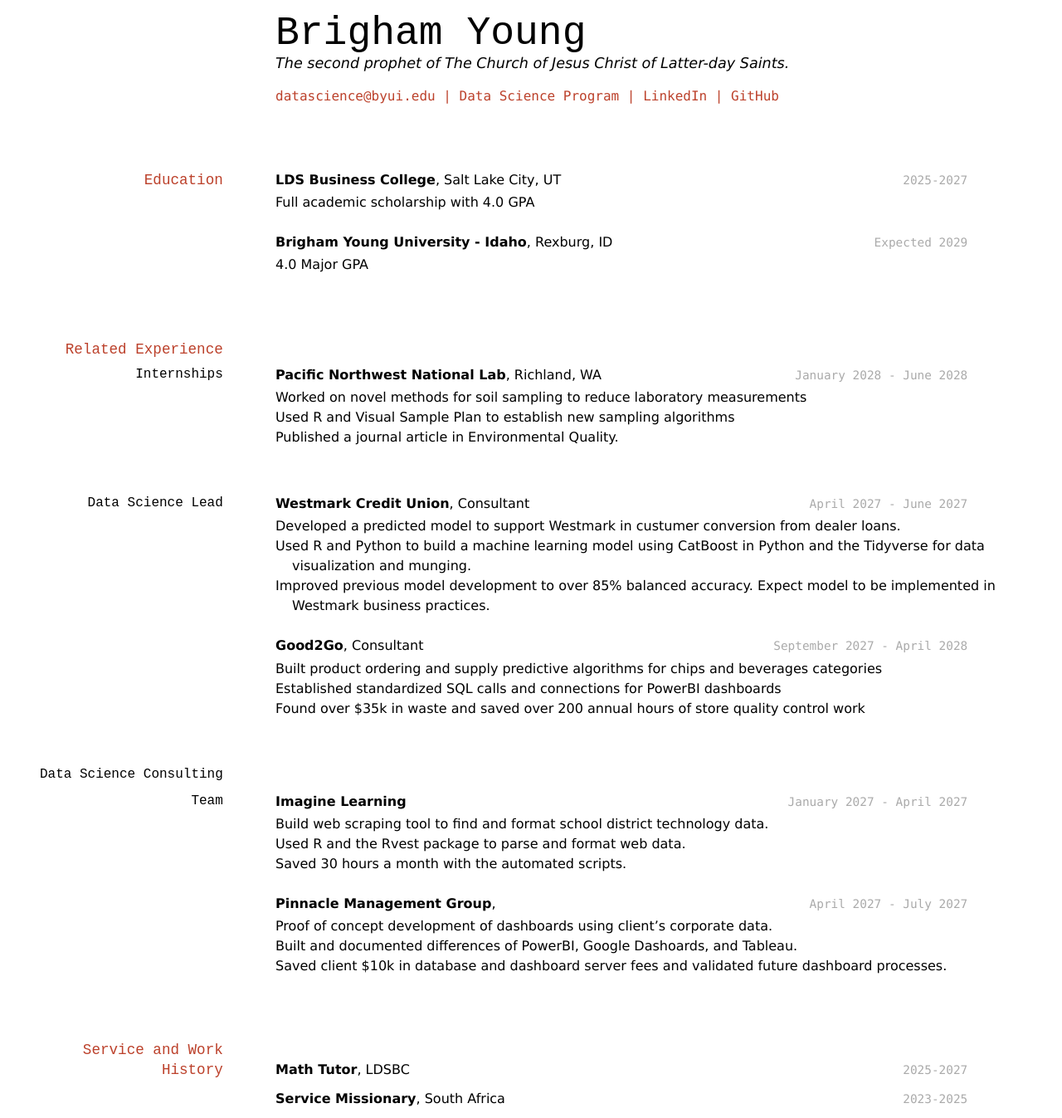
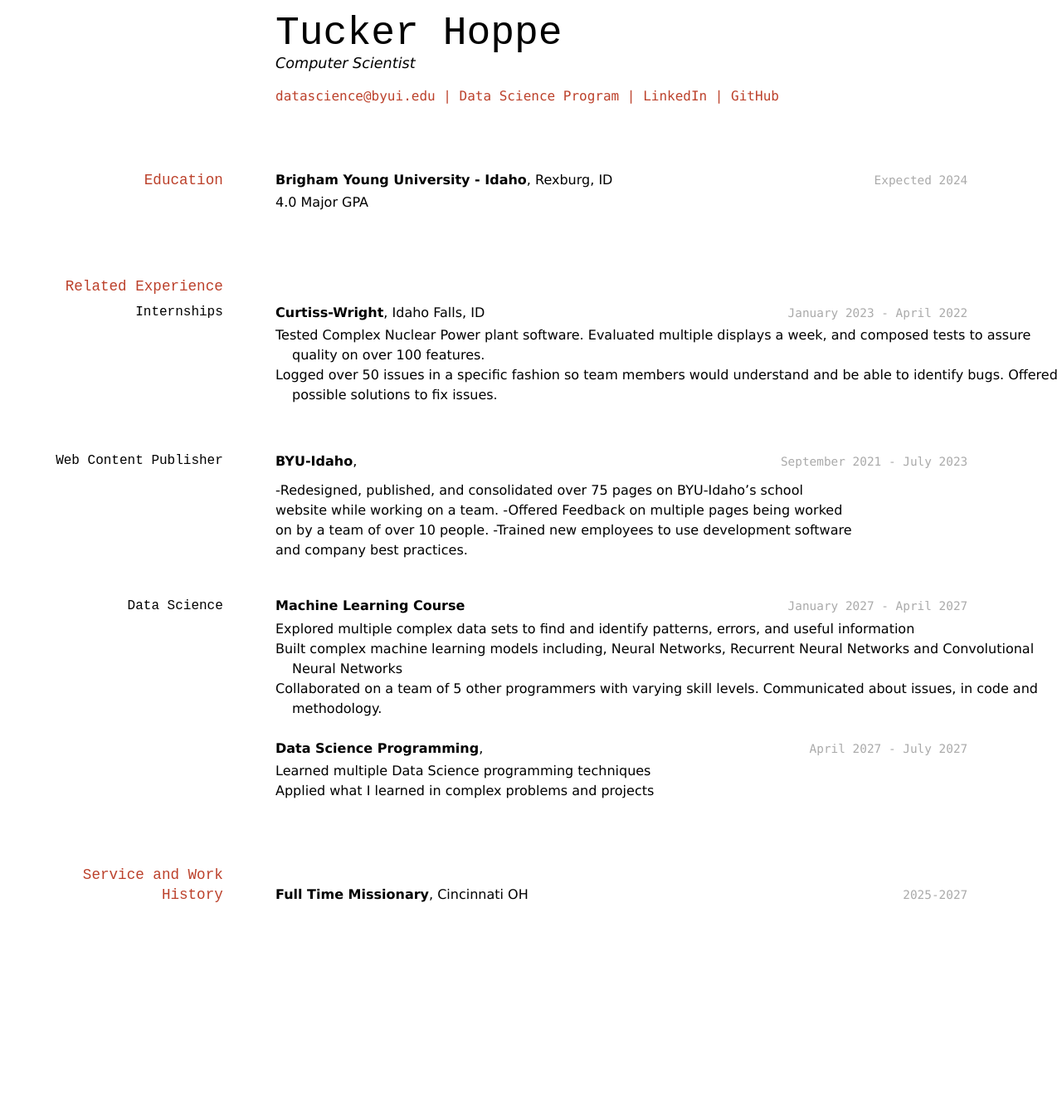
Before and after one commit to tuckerhoppe/Hoppe-Resume, a Jekyll site: the page built from docs/index.md, in a window 1280 px wide. Shown: the whole page at 83% size. Built offline with Jekyll 4.4.1, drawn with Linux system fonts in a browser that asks for light colours; after the commit the page ends 1101 px from its top, so only the background shows below that.

Commit message:
Update index.md
Creating my resume and updating according to feedback

```diff
--- a/docs/index.md
+++ b/docs/index.md
@@ -1,9 +1,9 @@
 ---
 layout: cv
-title: Brigham Young's Resume
+title: Tucker Hoppe's Resume
 ---
-# Brigham Young
-The second prophet of The Church of Jesus Christ of Latter-day Saints.
+# Tucker Hoppe
+Computer Scientist
 
 <div id="webaddress">
 <a href="datascience@byui.edu">datascience@byui.edu</a>
@@ -16,12 +16,8 @@ The second prophet of The Church of Jesus Christ of Latter-day Saints.
 
 ## Education
 
-`2025-2027`
-__LDS Business College__, Salt Lake City, UT
 
-- Full academic scholarship with 4.0 GPA
-
-`Expected 2029`
+`Expected 2024`
 __Brigham Young University - Idaho__, Rexburg, ID
 
 - 4.0 Major GPA
@@ -31,57 +27,48 @@ __Brigham Young University - Idaho__, Rexburg, ID
 
 ### Internships
 
-`January 2028 - June 2028`
-__Pacific Northwest National Lab__, Richland, WA
+`January 2023 - April 2022`
+__Curtiss-Wright__, Idaho Falls, ID
 
-- Worked on novel methods for soil sampling to reduce laboratory measurements
-- Used R and Visual Sample Plan to establish new sampling algorithms
-- Published a journal article in Environmental Quality.
+- Tested Complex Nuclear Power plant software. Evaluated multiple displays a week, and composed tests to assure quality on over 100 features.
+- Logged over 50 issues in a specific fashion so team members would understand and be able to identify bugs. Offered possible solutions to fix issues.
 
-### Data Science Lead
 
-`April 2027 - June 2027`
-__Westmark Credit Union__, Consultant
+### Web Content Publisher
 
-- Developed a predicted model to support Westmark in custumer conversion from dealer loans.
-- Used R and Python to build a machine learning model using CatBoost in Python and the Tidyverse for data visualization and munging.
-- Improved previous model development to over 85% balanced accuracy. Expect model to be implemented in Westmark business practices.
+`September 2021 - July 2023`
+__BYU-Idaho__,
 
-`September 2027 - April 2028`
-__Good2Go__, Consultant
+ -Redesigned, published, and consolidated over 75 pages on BYU-Idaho's school website while working on a team.
+ -Offered Feedback on multiple pages being worked on by a team of over 10 people.
+ -Trained new employees to use development software and company best practices.
 
-- Built product ordering and supply predictive algorithms for chips and beverages categories
-- Established standardized SQL calls and connections for PowerBI dashboards
-- Found over $35k in waste and saved over 200 annual hours of store quality control work
 
-### Data Science Consulting Team
+
+### Data Science
 
 `January 2027 - April 2027`
-__Imagine Learning__
+__Machine Learning Course__
 
-- Build web scraping tool to find and format school district technology data.
-- Used R and the Rvest package to parse and format web data.
-- Saved 30 hours a month with the automated scripts.
+- Explored multiple complex data sets to find and identify patterns, errors, and useful information
+- Built complex machine learning models including, Neural Networks, Recurrent Neural Networks and Convolutional Neural Networks
+- Collaborated on a team of 5 other programmers with varying skill levels. Communicated about issues, in code and methodology.
 
 `April 2027 - July 2027`
-__Pinnacle Management Group__,
+__Data Science Programming__,
 
-- Proof of concept development of dashboards using client's corporate data.
-- Built and documented differences of PowerBI, Google Dashoards, and Tableau.
-- Saved client $10k in database and dashboard server fees and validated future dashboard processes.
-
+- Learned multiple Data Science programming techniques
+- Applied what I learned in complex problems and projects
 
 ## Service and Work History
 
 `2025-2027`
-__Math Tutor__, LDSBC
+__Full Time Missionary__, Cincinnati OH
 
 
-`2023-2025`
-__Service Missionary__, South Africa
 
 
 
 <!-- ### Footer
 
-Last updated: May 2013 -->
+Last updated: July 2023 -->
```
